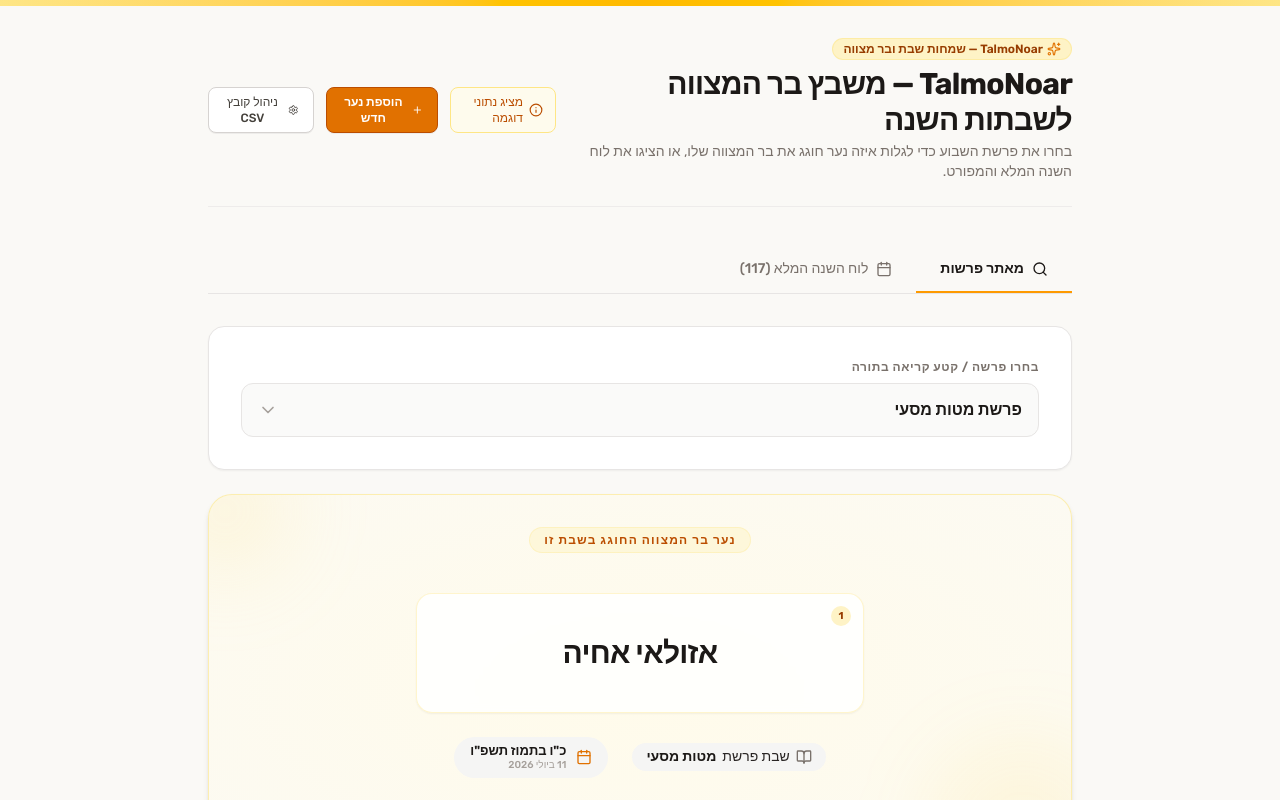
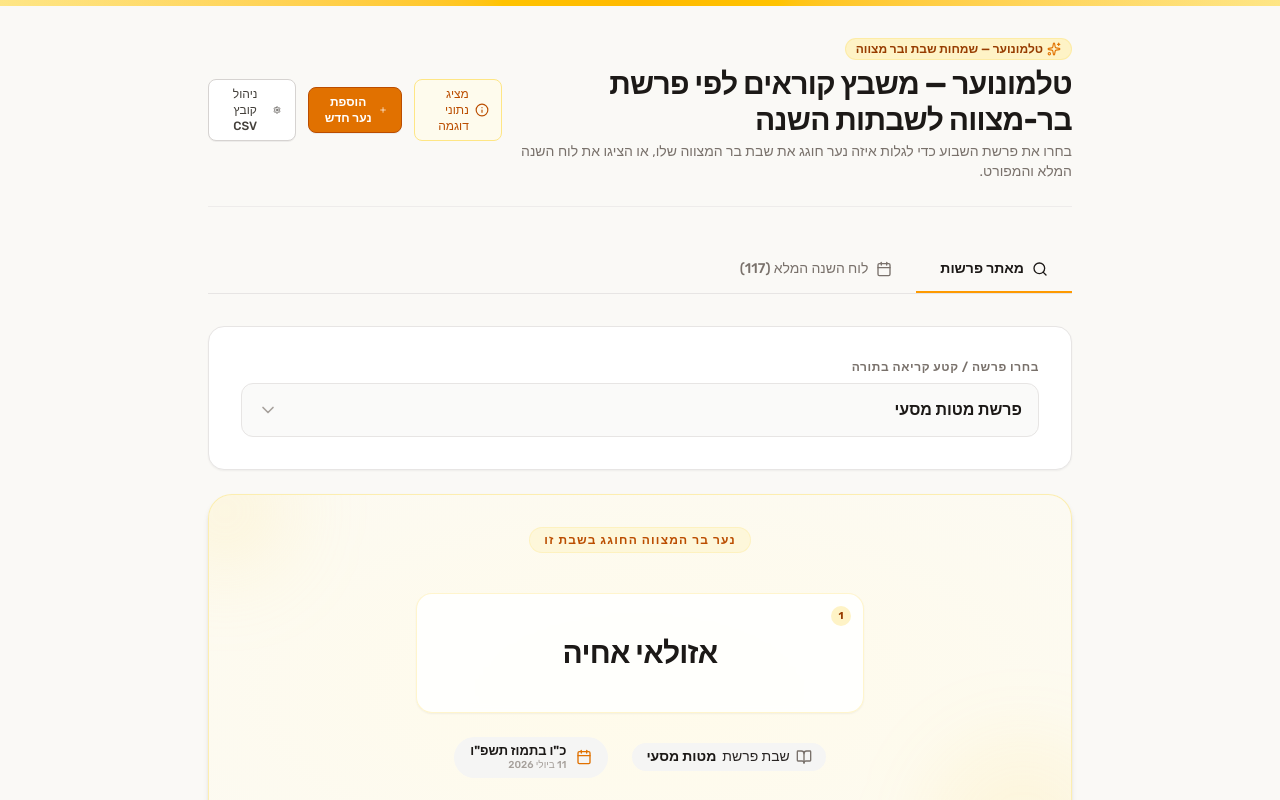
Before and after one commit to skilead770/talmonoariel, a React (Vite) app: page / in a window 1280 px wide. Shown: the top 800 px of the page. Built offline with nearby package versions, Linux system fonts and the light colour scheme.

Commit message:
feat: localize app branding and add data migration
Update app name and description to Hebrew, and implement auto-migration to assign Parshat Vayishlach to Shaham Elia.

```diff
--- a/index.html
+++ b/index.html
@@ -3,7 +3,7 @@
   <head>
     <meta charset="UTF-8" />
     <meta name="viewport" content="width=device-width, initial-scale=1.0" />
-    <title>TalmoNoar — משבץ בר המצווה</title>
+    <title>טלמונוער — משבץ קוראים לפי פרשת בר-מצווה</title>
   </head>
   <body>
     <div id="root"></div>
--- a/metadata.json
+++ b/metadata.json
@@ -1,6 +1,6 @@
 {
-  "name": "TalmoNoar",
-  "description": "TalmoNoar - Bar Mitzvah Parsha Matcher and scheduler for teenagers.",
+  "name": "טלמונוער",
+  "description": "טלמונוער - משבץ קוראים לפי פרשת בר-מצווה לשבתות השנה.",
   "requestFramePermissions": [],
   "majorCapabilities": ["MAJOR_CAPABILITY_SERVER_SIDE_GEMINI_API"]
 }
--- a/src/App.tsx
+++ b/src/App.tsx
@@ -84,11 +84,31 @@
     const storedData = localStorage.getItem(LOCAL_STORAGE_KEY);
     if (storedData) {
       try {
-        const parsed = JSON.parse(storedData) as BarMitzvahRecord[];
+        let parsed = JSON.parse(storedData) as BarMitzvahRecord[];
         if (parsed.length > 0) {
+          // Auto-migrate: put שחם אליה on וישלח if currently unassigned or waiting
+          let migrated = false;
+          parsed = parsed.map(r => {
+            const normalizedName = r.kidName ? r.kidName.trim() : '';
+            if ((normalizedName === 'שחם אליה' || normalizedName === 'אליה שחם') && (!r.parsha || r.parsha.trim() === '')) {
+              migrated = true;
+              const resolved = resolveDateForParsha('וישלח');
+              return {
+                ...r,
+                parsha: 'וישלח',
+                date: resolved.date || '28 בנובמבר 2026',
+                notes: r.notes || resolved.notes || ''
+              };
+            }
+            return r;
+          });
+
           const sorted = sortRecordsChronologically(parsed);
           setRecords(sorted);
           setIsUsingSample(false);
+          if (migrated) {
+            localStorage.setItem(LOCAL_STORAGE_KEY, JSON.stringify(sorted));
+          }
           // Pre-select first record
           setSelectedRecordId(sorted[0].id);
         } else {
@@ -402,14 +422,14 @@
             <div className="flex items-center gap-2 mb-1.5 animate-fade-in">
               <span className="bg-amber-100 text-amber-800 text-xs font-semibold px-2.5 py-0.5 rounded-full flex items-center gap-1 border border-amber-200/50">
                 <Sparkles className="w-3.5 h-3.5 text-amber-600 animate-pulse" />
-                TalmoNoar — שמחות שבת ובר מצווה
+                טלמונוער — שמחות שבת ובר מצווה
               </span>
             </div>
             <h1 className="text-3xl font-bold tracking-tight text-stone-900" id="app-title">
-              TalmoNoar — משבץ בר המצווה לשבתות השנה
+              טלמונוער — משבץ קוראים לפי פרשת בר-מצווה לשבתות השנה
             </h1>
             <p className="text-sm text-stone-500 mt-1 max-w-xl">
-              בחרו את פרשת השבוע כדי לגלות איזה נער חוגג את בר המצווה שלו, או הציגו את לוח השנה המלא והמפורט.
+              בחרו את פרשת השבוע כדי לגלות איזה נער חוגג את שבת בר המצווה שלו, או הציגו את לוח השנה המלא והמפורט.
             </p>
           </div>
 
--- a/src/data/sampleData.ts
+++ b/src/data/sampleData.ts
@@ -116,7 +116,7 @@
 ,עמרני דולב,,טרם נקבעה פרשה
 ,פישמן נעם,,טרם נקבעה פרשה
 ,פניגשטיין אריאל,,טרם נקבעה פרשה
-,שחם אליה,,טרם נקבעה פרשה
+וישלח,שחם אליה,28 בנובמבר 2026,
 ,שרון שגיא,,טרם נקבעה פרשה`;
 
 export const parseSampleData = (): BarMitzvahRecord[] => {
```
